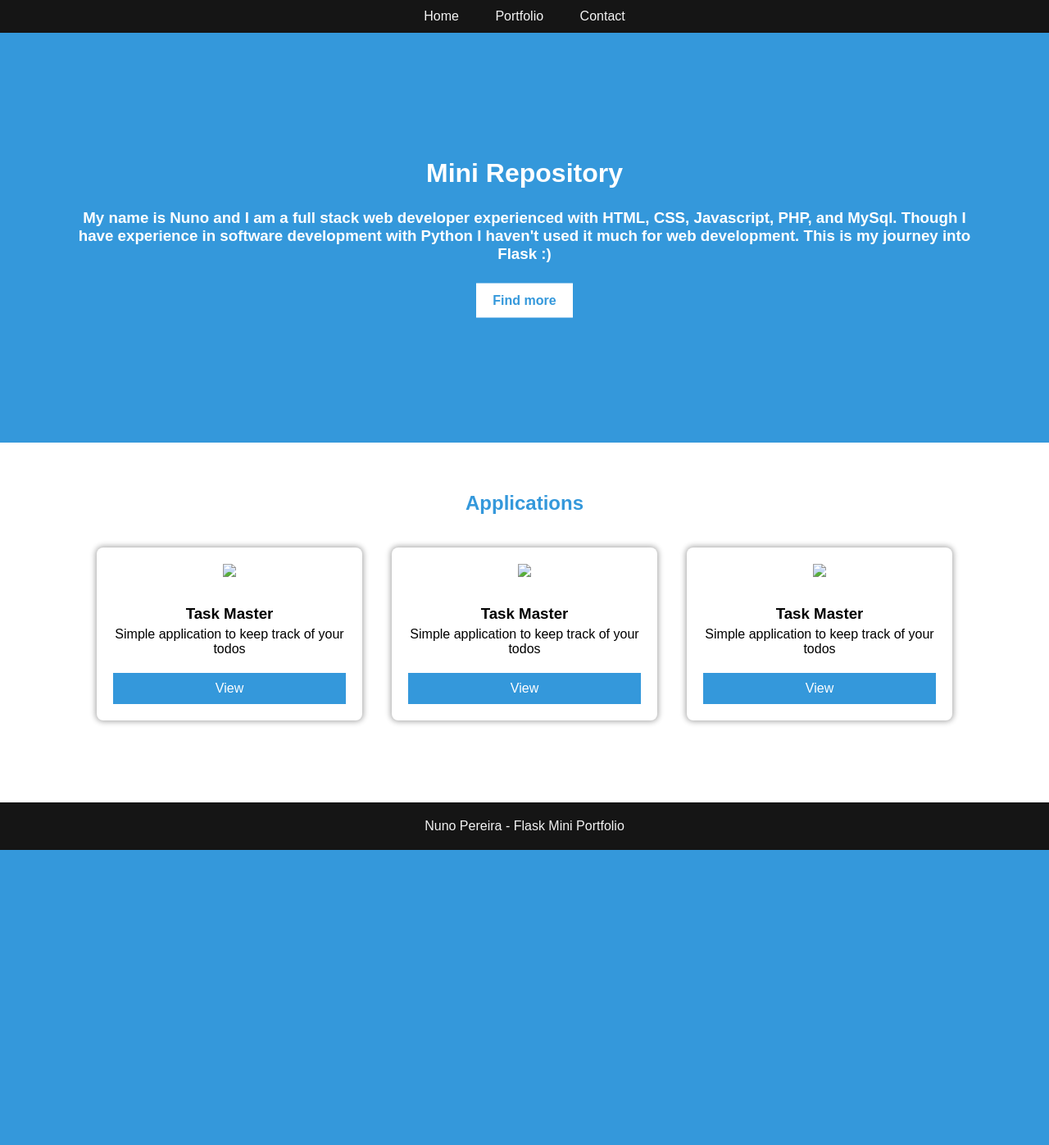
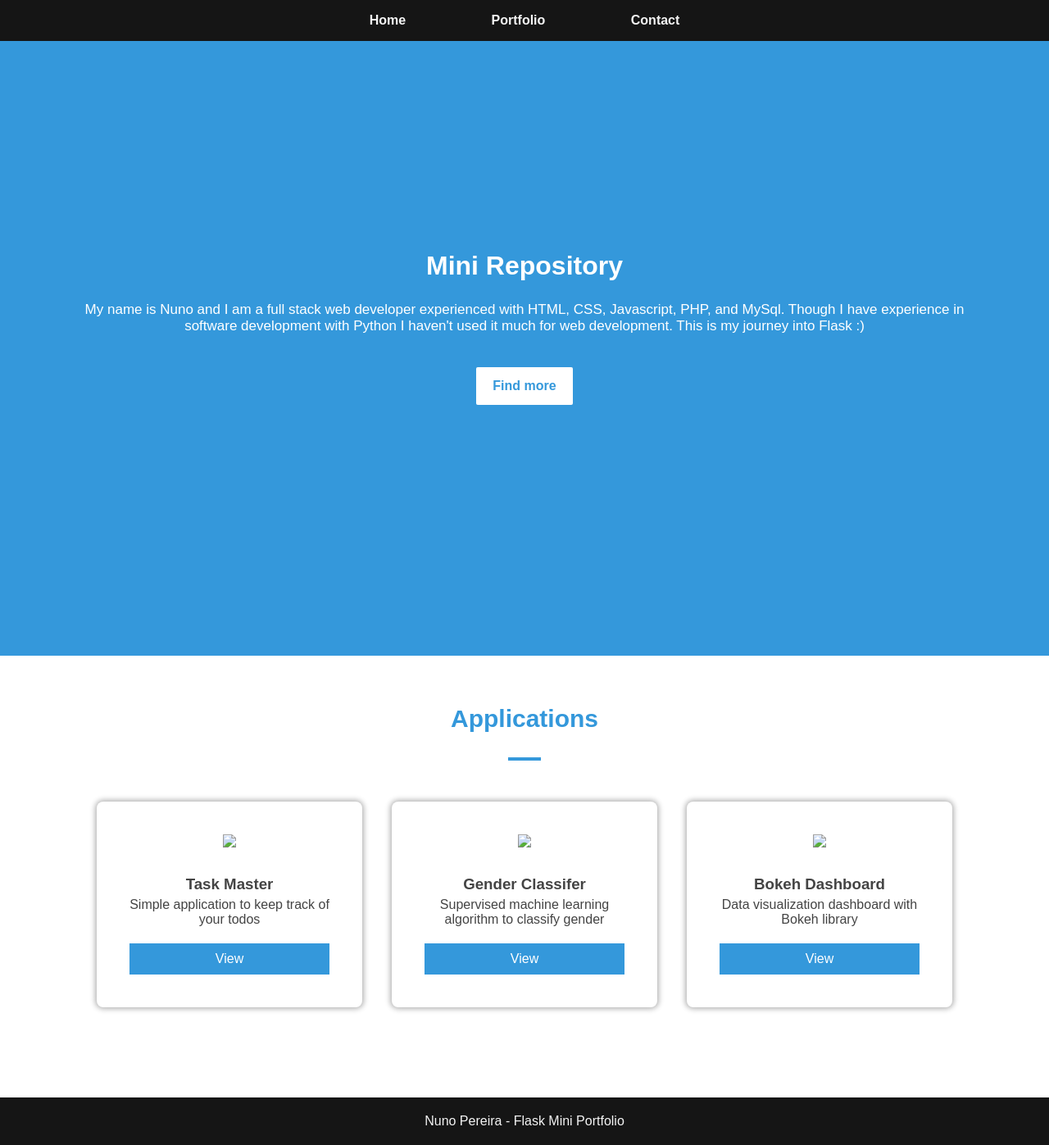
Before and after one commit to NunoGaioPereira/FlaskAppRepository, a Flask app: page / in a window 1280 px wide. Shown: the whole page at 82% size. Before the commit the page ends 1037 px from the top, so only its background shows below. Run offline with Flask 2, Linux system fonts and the light colour scheme; some libraries are stand-ins or nearby versions.

Commit message:
Updated all .html files and changed styling

```diff
--- a/static/css/main.css
+++ b/static/css/main.css
@@ -10,9 +10,12 @@ body {
 }
 
 body nav {
-  height: 40px;
+  height: 50px;
   background-color: #151515;
   text-align: center;
+  position: fixed;
+  width: 100%;
+  z-index: 999;
 }
 
 body nav ul {
@@ -21,13 +24,20 @@ body nav ul {
 
 body nav ul li {
   display: inline-block;
-  margin: 0 20px;
-  line-height: 40px;
+  margin: 0 50px;
+  line-height: 50px;
 }
 
 body nav ul li a {
   text-decoration: none;
   color: #f4f4f4;
+  font-weight: 600;
+  -webkit-transition: color 0.15s ease-in;
+  transition: color 0.15s ease-in;
+}
+
+body nav ul li a:hover {
+  color: #64b2f3;
 }
 
 body .main-content {
@@ -35,7 +45,7 @@ body .main-content {
 }
 
 body .main-content .hero {
-  height: 500px;
+  height: 100vh;
   background: #3498db;
   color: #fff;
 }
@@ -49,15 +59,22 @@ body .main-content .hero .hero-text {
           transform: translateY(-50%);
 }
 
-body .main-content .hero .hero-text h1, body .main-content .hero .hero-text h3 {
+body .main-content .hero .hero-text h1 {
   margin-bottom: 25px;
+}
+
+body .main-content .hero .hero-text p {
+  margin-bottom: 40px;
+  font-size: 17px;
+  font-weight: 500;
 }
 
 body .main-content .hero .hero-text a {
   text-decoration: none;
   color: #fff;
   font-weight: 600;
-  padding: 12px 20px;
+  padding: 14px 20px;
+  border-radius: 2px;
   display: inline-block;
   background-color: #fff;
   color: #3498db;
@@ -77,6 +94,16 @@ body .main-content .portfolio-section {
 body .main-content .portfolio-section h2 {
   color: #3498db;
   margin-bottom: 40px;
+  font-size: 30px;
+}
+
+body .main-content .portfolio-section h2:after {
+  content: "";
+  display: block;
+  margin: 30px auto;
+  width: 40px;
+  height: 4px;
+  background: #3498db;
 }
 
 body .main-content .portfolio-section .grid {
@@ -85,15 +112,19 @@ body .main-content .portfolio-section .grid {
   display: flex;
   -ms-flex-pack: distribute;
       justify-content: space-around;
+  -ms-flex-wrap: wrap;
+      flex-wrap: wrap;
 }
 
 body .main-content .portfolio-section .grid .card {
   -ms-flex-preferred-size: 30%;
       flex-basis: 30%;
-  padding: 20px;
+  padding: 40px;
   border-radius: 8px;
   -webkit-box-shadow: 0 0 6px 2px rgba(0, 0, 0, 0.3);
           box-shadow: 0 0 6px 2px rgba(0, 0, 0, 0.3);
+  color: #444;
+  margin: 10px;
 }
 
 body .main-content .portfolio-section .grid .card img {
--- a/static/css/main.scss
+++ b/static/css/main.scss
@@ -1,6 +1,7 @@
 $nav-color: #151515;
 $nav-text-color: #f4f4f4;
 $blue: #3498db;
+$light-blue: #64b2f3;
 
 * {
     padding: 0;
@@ -12,21 +13,30 @@ body {
     font-family: 'Montserrat', sans-serif;
 
     nav {
-        height: 40px;
+        height: 50px;
         background-color: $nav-color;
         text-align: center;
+        position: fixed;
+        width: 100%;
+        z-index: 999;
 
         ul {
             list-style: none;
 
             li {
                 display: inline-block;
-                margin: 0 20px;
-                line-height: 40px;
+                margin: 0 50px;
+                line-height: 50px;
 
                 a {
                     text-decoration: none;
                     color: $nav-text-color;
+                    font-weight: 600;
+                    transition: color 0.15s ease-in;
+
+                    &:hover {
+                        color: $light-blue;
+                    }
                 }
             }
         }
@@ -36,7 +46,7 @@ body {
         text-align: center;
 
         .hero {
-            height: 500px;
+            height: 100vh;
             background: #3498db;
             color: #fff;
 
@@ -46,15 +56,23 @@ body {
                 position: relative;
                 top: 50%;
                 transform: translateY(-50%);
-                h1, h3 {
+
+                h1 {
                     margin-bottom: 25px;
+                }
+
+                p {
+                    margin-bottom: 40px;
+                    font-size: 17px;
+                    font-weight: 500;
                 }
 
                 a {
                     text-decoration: none;
                     color: #fff;
                     font-weight: 600;
-                    padding: 12px 20px;
+                    padding: 14px 20px;
+                    border-radius: 2px;
                     display: inline-block;
                     background-color: #fff;
                     color: $blue;
@@ -76,17 +94,30 @@ body {
             h2 {
                 color: $blue;
                 margin-bottom: 40px;
+                font-size: 30px;
+
+                &:after {
+                    content: "";
+                    display: block;
+                    margin: 30px auto;
+                    width: 40px;
+                    height: 4px;
+                    background: $blue;
+                }
             }
 
             .grid {
                 display: flex;
                 justify-content: space-around;
+                flex-wrap: wrap;
 
                 .card {
                     flex-basis: 30%;
-                    padding: 20px;
+                    padding: 40px;
                     border-radius: 8px;
                     box-shadow: 0 0 6px 2px rgba(0, 0, 0, 0.3);
+                    color: #444;
+                    margin: 10px;
 
                     img {
                         margin-bottom: 30px;
@@ -110,7 +141,7 @@ body {
                         transition: background 0.2s ease-in-out;
 
                         &:hover {
-                            background: #64b2f3;
+                            background: $light-blue;
                         }
                     }
                 }
--- a/templates/base.html
+++ b/templates/base.html
@@ -11,7 +11,7 @@
     <nav>
         <ul>
             <li><a href="">Home</a></li>
-            <li><a href="">Portfolio</a></li>
+            <li><a href="#portfolio">Portfolio</a></li>
             <li><a href="">Contact</a></li>
         </ul>
     </nav>
--- a/templates/index.html
+++ b/templates/index.html
@@ -12,17 +12,16 @@
     <div class="hero">
         <div class="hero-text">
             <h1>Mini Repository</h1>
-            <h3>My name is Nuno and I am a full stack web developer experienced with HTML, CSS, Javascript, PHP, and MySql.
+            <p>My name is Nuno and I am a full stack web developer experienced with HTML, CSS, Javascript, PHP, and MySql.
                 Though I have experience in software development with Python I haven't used it much for web development.
                 This is my journey into Flask :)
-            </h3>
-            <a href="">Find more</a>
+            </p>
+            <a href="#portfolio">Find more</a>
         </div>
 
     </div>
-
+    <div id="portfolio"></div>
     <div class="portfolio-section">
-
         <h2>Applications</h2>
 
         <div class="grid">
@@ -34,14 +33,14 @@
             </div>
             <div class="card">
                 <img src="https://via.placeholder.com/200">
-                <h3>Task Master</h3>
-                <p>Simple application to keep track of your todos</p>
+                <h3>Gender Classifer</h3>
+                <p>Supervised machine learning algorithm to classify gender</p>
                 <a href="" class="card-button">View</a>
             </div>
             <div class="card">
                 <img src="https://via.placeholder.com/200">
-                <h3>Task Master</h3>
-                <p>Simple application to keep track of your todos</p>
+                <h3>Bokeh Dashboard</h3>
+                <p>Data visualization dashboard with Bokeh library</p>
                 <a href="" class="card-button">View</a>
             </div>
         </div>
```
Also changed, not shown: 1 other file.
